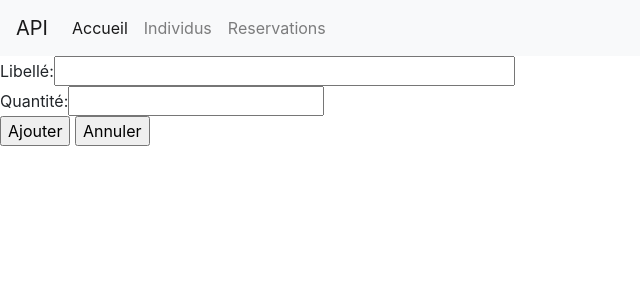
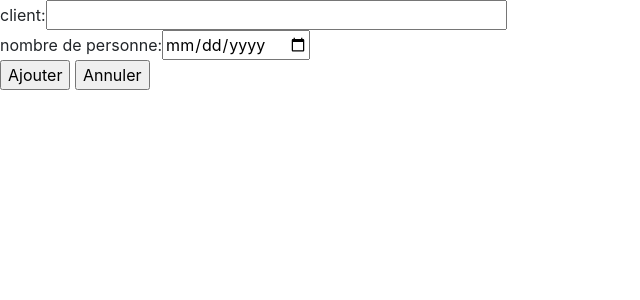
Before and after one commit to TeofiloJ/service-api, a PHP site: page /service-api/app/reservation.php in a window 1280 px wide. Shown: the top 300 px of the page, without its empty margins (0-640 px from the left). Run offline with PHP 8.4, Linux system fonts and the light colour scheme.

Commit message:
update  reservation

```diff
--- a/app/reservation.php
+++ b/app/reservation.php
@@ -13,25 +13,11 @@
   </head>
   <body>
 
-  <nav class="navbar navbar-expand-lg navbar-light bg-light">
-    <a class="navbar-brand" href="#">API</a>
-    <button class="navbar-toggler" type="button" data-toggle="collapse" data-target="#navbarNavAltMarkup" aria-controls="navbarNavAltMarkup" aria-expanded="false" aria-label="Toggle navigation">
-      <span class="navbar-toggler-icon"></span>
-    </button>
-    <div class="collapse navbar-collapse" id="navbarNavAltMarkup">
-      <div class="navbar-nav">
-      <a class="nav-item nav-link active" href="index.php">Accueil</a>
-      <a class="nav-item nav-link" href="individu.php">Individus</a>
-      <a class="nav-item nav-link" href="reservation.php">Reservations</a>
-      </div>
-    </div>
-  </nav>
-
 
 
 <form method="POST" action="ajoute.php">
-    Libellé:<input type="text" name="lib" size="40" value="" maxlength="35" required><br>
-    Quantité:<input type="number" name="qte" size="5" value="" maxlength="4" required><br>
+    client:<input type="select" name="lib" size="40" value="" maxlength="35" required><br>
+    nombre de personne:<input type="date" name="qte" size="5" value="" maxlength="4" required><br>
     <input type="submit" value="Ajouter" />
     <input type="submit" value="Annuler" formaction="exemple2.php"/>
 </form>
```
